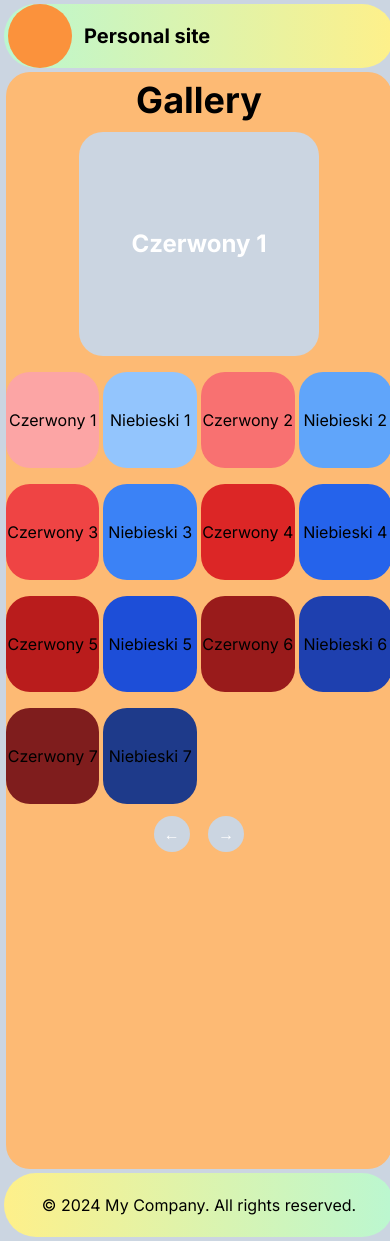
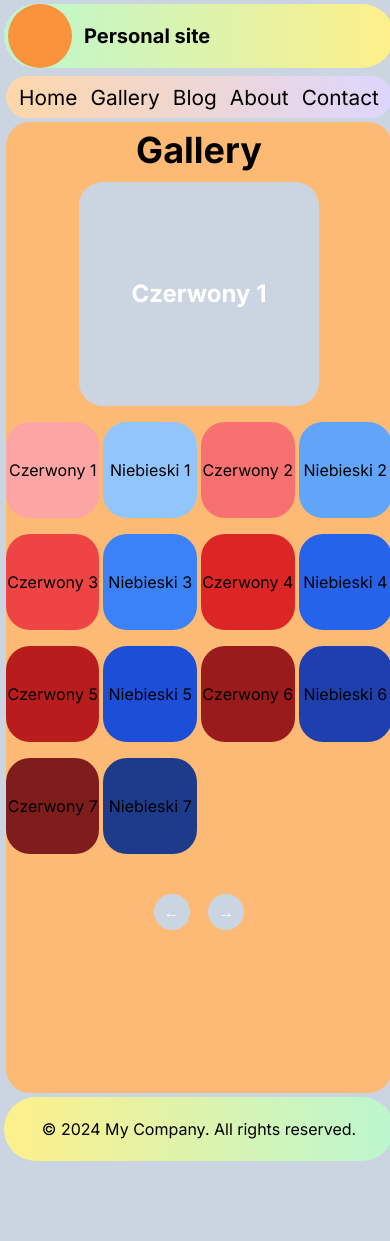
Before and after one commit to Majdanka/nextJsprj, a Next.js app: page /gallery in a window 390 px wide. After the commit the page ends 1165 px from the top, so only its background shows below. Built offline with nearby package versions, Linux system fonts and the light colour scheme.

Commit message:
resposnive pages and nav

```diff
--- a/app/(publicPage)/gallery/page.tsx
+++ b/app/(publicPage)/gallery/page.tsx
@@ -8,7 +8,7 @@ export const metadata: Metadata = {
 
 export default function Gallery() {
   return (
-    <main className="w-[99%] bg-orange-300 rounded-3xl md:h-[80vh] flex flex-col items-center h-[130vh]">
+    <main className="w-[99%] bg-orange-300 rounded-3xl md:h-[80vh] flex flex-col items-center h-[115vh]">
       <h1 className="text-4xl font-bold pt-2">Gallery</h1>
       <Suspense fallback="Loading gallery... ">
         <GalleryHandler />
--- a/app/components/galleryPage/imageNav.tsx
+++ b/app/components/galleryPage/imageNav.tsx
@@ -41,7 +41,7 @@ export default function ImageNav() {
   }
 
   return (
-    <div className="mt-3 flex justify-evenly w-32">
+    <div className="md:mt-3 mt-10 flex justify-evenly w-32">
       <button
         onClick={handlePrev}
         className="w-9 h-9 rounded-full bg-slate-300 hover:bg-white hover:text-black text-white font-bold"
--- a/app/components/publicPage/Header/header.tsx
+++ b/app/components/publicPage/Header/header.tsx
@@ -4,7 +4,8 @@ import Link from "next/link";
 
 export default function Header() {
   return (
-    <header className="flex justify-center flex-row bg-gradient-to-r from-green-200 to-yellow-200 rounded-full m-1 h-16 items-center w-full ">
+    <>
+      <header className="flex justify-center flex-row bg-gradient-to-r from-green-200 to-yellow-200 rounded-full m-1 h-16 items-center w-full">
         <div className="flex justify-evenly md:w-2/3 w-full">
           <div className="flex h-16 align-middle w-full pl-1 items-center">
             <Logo />
@@ -17,5 +18,9 @@ export default function Header() {
           <NavBar />
         </nav>
       </header>
+      <nav className="md:hidden flex justify-evenly  items-center w-[99%] rounded-full bg-gradient-to-r from-orange-200 to-violet-200 border-collapse h-[5vh] m-1 text-[1.3rem]">
+        <NavBar />
+      </nav>
+    </>
   );
 }
```
Lines whose indentation alone changed are shown as unchanged.
